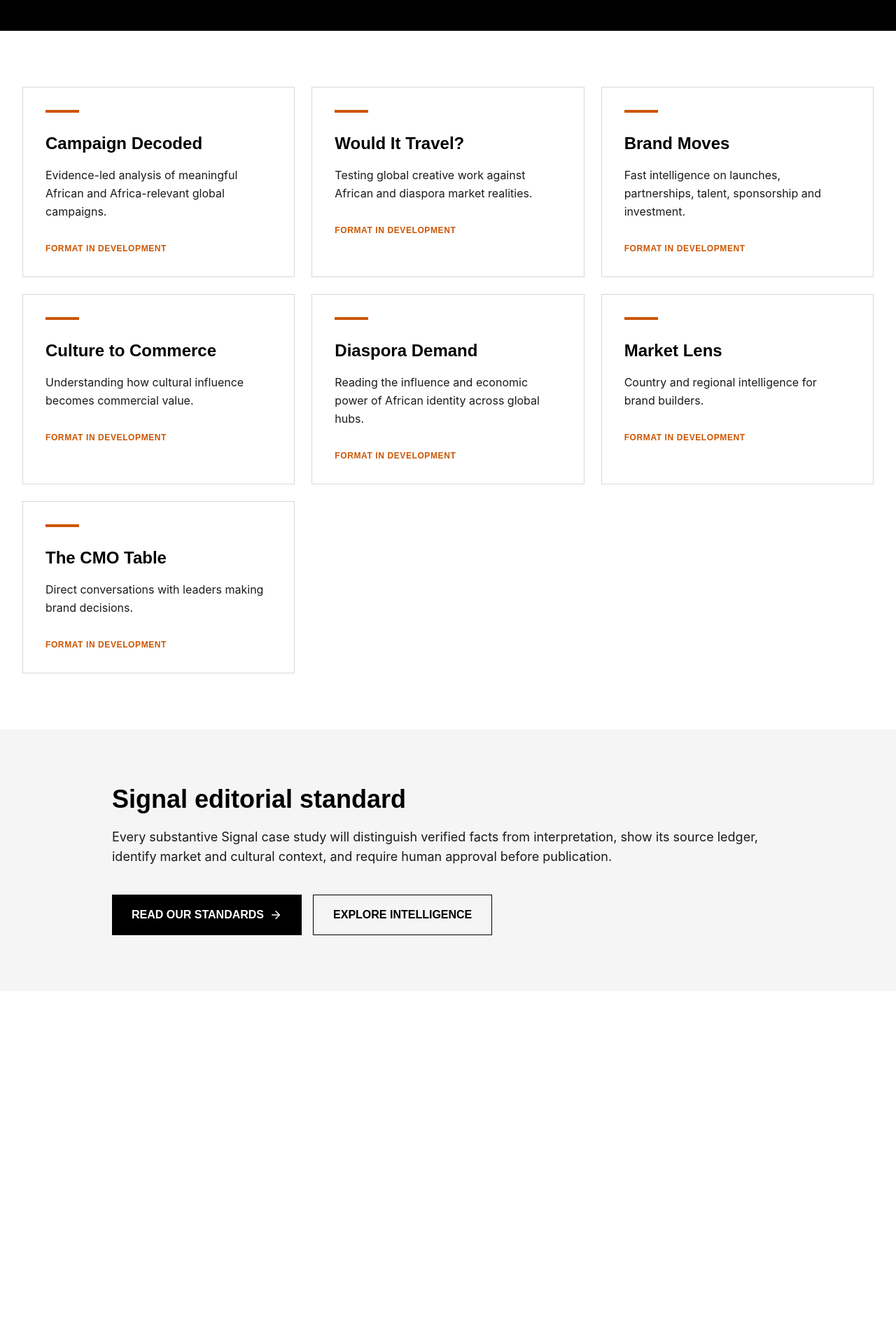
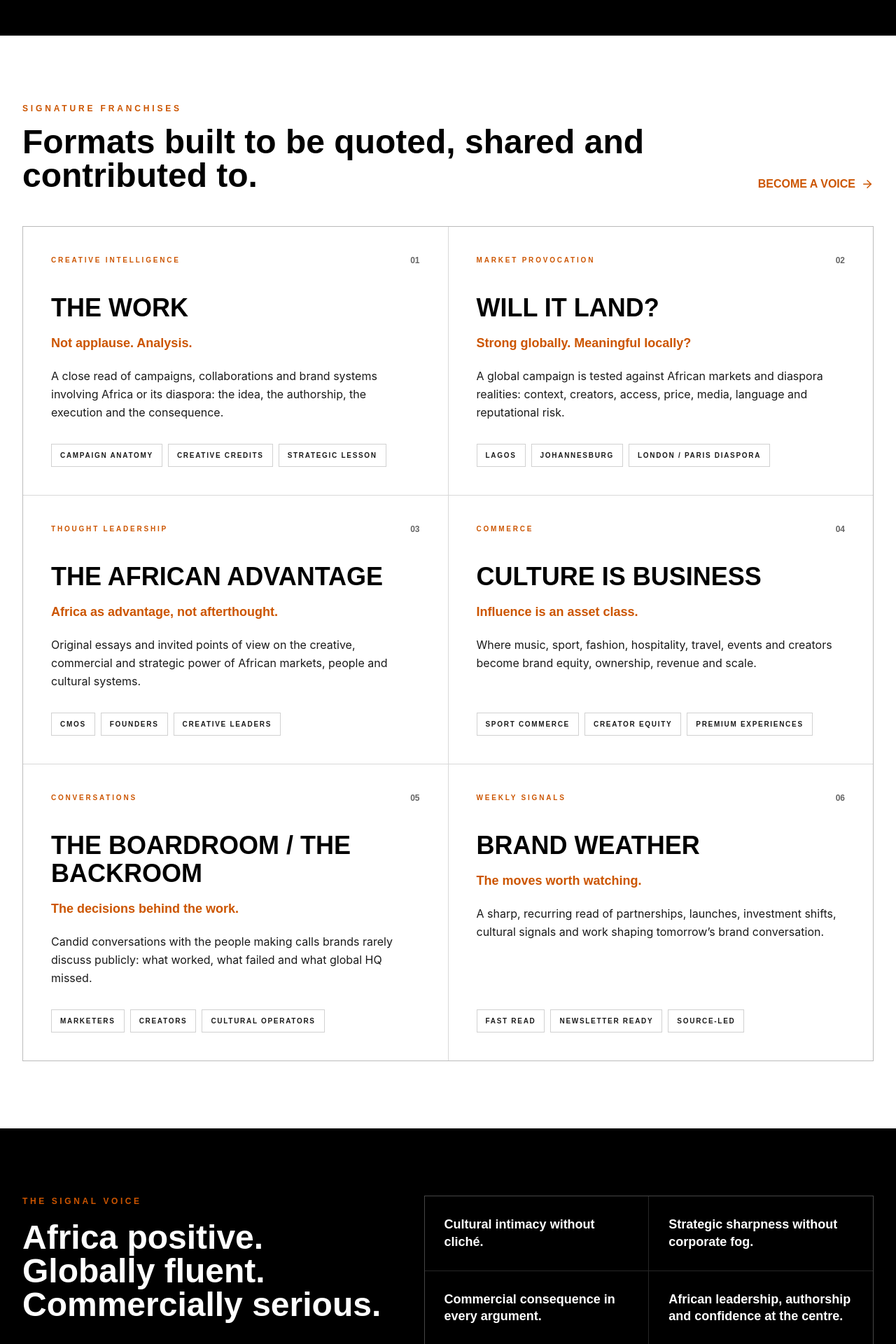
Before and after one commit to sshangasi-ux/monokromatik-production, a Next.js app: page /signal in a window 1280 px wide. Shown: the part 600-2520 px from the top of the page at 70% size. Before the commit the page ends 2016 px from the top, so only its background shows below. Built offline with nearby package versions, Linux system fonts and the light colour scheme.

Commit message:
feat: transform Signal into signature thought leadership platform

```diff
--- a/app/signal/page.tsx
+++ b/app/signal/page.tsx
@@ -1,48 +1,136 @@
 import Link from 'next/link';
-import { ArrowRight } from 'lucide-react';
+import { ArrowRight, Quote, Users } from 'lucide-react';
 import Navigation from '../components/Navigation';
 
-const formats = [
-  ['Campaign Decoded', 'Evidence-led analysis of meaningful African and Africa-relevant global campaigns.'],
-  ['Would It Travel?', 'Testing global creative work against African and diaspora market realities.'],
-  ['Brand Moves', 'Fast intelligence on launches, partnerships, talent, sponsorship and investment.'],
-  ['Culture to Commerce', 'Understanding how cultural influence becomes commercial value.'],
-  ['Diaspora Demand', 'Reading the influence and economic power of African identity across global hubs.'],
-  ['Market Lens', 'Country and regional intelligence for brand builders.'],
-  ['The CMO Table', 'Direct conversations with leaders making brand decisions.'],
+const franchises = [
+  {
+    title: 'THE WORK',
+    label: 'CREATIVE INTELLIGENCE',
+    statement: 'Not applause. Analysis.',
+    copy: 'A close read of campaigns, collaborations and brand systems involving Africa or its diaspora: the idea, the authorship, the execution and the consequence.',
+    examples: ['Campaign anatomy', 'Creative credits', 'Strategic lesson'],
+  },
+  {
+    title: 'WILL IT LAND?',
+    label: 'MARKET PROVOCATION',
+    statement: 'Strong globally. Meaningful locally?',
+    copy: 'A global campaign is tested against African markets and diaspora realities: context, creators, access, price, media, language and reputational risk.',
+    examples: ['Lagos', 'Johannesburg', 'London / Paris diaspora'],
+  },
+  {
+    title: 'THE AFRICAN ADVANTAGE',
+    label: 'THOUGHT LEADERSHIP',
+    statement: 'Africa as advantage, not afterthought.',
+    copy: 'Original essays and invited points of view on the creative, commercial and strategic power of African markets, people and cultural systems.',
+    examples: ['CMOs', 'Founders', 'Creative leaders'],
+  },
+  {
+    title: 'CULTURE IS BUSINESS',
+    label: 'COMMERCE',
+    statement: 'Influence is an asset class.',
+    copy: 'Where music, sport, fashion, hospitality, travel, events and creators become brand equity, ownership, revenue and scale.',
+    examples: ['Sport commerce', 'Creator equity', 'Premium experiences'],
+  },
+  {
+    title: 'THE BOARDROOM / THE BACKROOM',
+    label: 'CONVERSATIONS',
+    statement: 'The decisions behind the work.',
+    copy: 'Candid conversations with the people making calls brands rarely discuss publicly: what worked, what failed and what global HQ missed.',
+    examples: ['Marketers', 'Creators', 'Cultural operators'],
+  },
+  {
+    title: 'BRAND WEATHER',
+    label: 'WEEKLY SIGNALS',
+    statement: 'The moves worth watching.',
+    copy: 'A sharp, recurring read of partnerships, launches, investment shifts, cultural signals and work shaping tomorrow’s brand conversation.',
+    examples: ['Fast read', 'Newsletter ready', 'Source-led'],
+  },
+];
+
+const principles = [
+  'Cultural intimacy without cliché.',
+  'Strategic sharpness without corporate fog.',
+  'Commercial consequence in every argument.',
+  'African leadership, authorship and confidence at the centre.',
 ];
 
 export default function SignalPage() {
   return (
     <div className="min-h-screen bg-mono-white">
       <Navigation />
-      <section className="bg-mono-black text-mono-white py-24 md:py-32">
-        <div className="max-w-7xl mx-auto px-4 sm:px-6 lg:px-8">
-          <p className="text-xs tracking-[0.3em] font-display font-bold text-mono-amber mb-6">MONOKROMATIK SIGNAL</p>
-          <h1 className="max-w-5xl text-5xl md:text-7xl font-display font-bold leading-tight">Brand, Campaign &amp;<br className="hidden md:block" /> Commercial Intelligence.</h1>
-          <p className="max-w-2xl mt-8 text-lg md:text-xl text-mono-soft-white font-body">Analysing how brands earn relevance across Africa and its diaspora through culture, sport, entertainment, creators and commerce.</p>
+      <section className="bg-mono-black text-mono-white py-20 md:py-28 border-b border-mono-white/15">
+        <div className="max-w-7xl mx-auto px-4 sm:px-6 lg:px-8 grid lg:grid-cols-[1fr_320px] gap-12 items-end">
+          <div>
+            <p className="text-xs tracking-[0.35em] font-display font-bold text-mono-amber mb-7">MONOKROMATIK SIGNAL</p>
+            <h1 className="max-w-5xl text-5xl md:text-7xl font-display font-bold leading-[0.95]">The ideas.<br />The work.<br /><span className="text-mono-amber">The consequence.</span></h1>
+            <p className="max-w-2xl mt-8 text-lg md:text-xl text-mono-soft-white font-body leading-relaxed">Our authored platform for brand builders, creators and strategic voices examining how Africa shapes influence, relevance and growth.</p>
+          </div>
+          <div className="border-l border-mono-white/20 pl-7 pb-2">
+            <Quote className="text-mono-amber mb-6" size={30} />
+            <p className="text-2xl font-display font-bold leading-tight">Every story must leave the reader with a better way to see brand growth through Africa.</p>
+          </div>
         </div>
       </section>
-      <section className="py-20">
-        <div className="max-w-7xl mx-auto px-4 sm:px-6 lg:px-8 grid md:grid-cols-2 lg:grid-cols-3 gap-6">
-          {formats.map(([title, copy]) => (
-            <div key={title} className="border border-mono-gray/25 p-8 hover:border-mono-amber transition-colors">
-              <div className="h-1 w-12 bg-mono-amber mb-7" />
-              <h2 className="text-2xl font-display font-bold text-mono-black">{title}</h2>
-              <p className="mt-4 text-mono-charcoal font-body leading-relaxed">{copy}</p>
-              <p className="mt-8 text-xs font-display font-bold tracking-wider text-mono-amber">FORMAT IN DEVELOPMENT</p>
+
+      <section className="py-20 md:py-24">
+        <div className="max-w-7xl mx-auto px-4 sm:px-6 lg:px-8">
+          <div className="flex flex-col md:flex-row md:items-end md:justify-between gap-5 mb-12">
+            <div>
+              <p className="text-xs tracking-[0.32em] font-display font-bold text-mono-amber mb-4">SIGNATURE FRANCHISES</p>
+              <h2 className="text-4xl md:text-5xl font-display font-bold">Formats built to be quoted, shared and contributed to.</h2>
             </div>
-          ))}
+            <Link href="/conversations" className="inline-flex gap-2 items-center text-mono-amber font-display font-bold shrink-0">BECOME A VOICE <ArrowRight size={18} /></Link>
+          </div>
+          <div className="grid lg:grid-cols-2 gap-px bg-mono-gray/25 border border-mono-gray/25">
+            {franchises.map((format, index) => (
+              <article key={format.title} className="bg-mono-white p-8 md:p-10 min-h-[365px] flex flex-col justify-between">
+                <div>
+                  <div className="flex justify-between items-start">
+                    <p className="text-[10px] tracking-[0.28em] font-display font-bold text-mono-amber">{format.label}</p>
+                    <p className="text-xs font-display font-bold text-mono-gray">0{index + 1}</p>
+                  </div>
+                  <h3 className="mt-10 text-3xl md:text-4xl font-display font-bold text-mono-black">{format.title}</h3>
+                  <p className="mt-4 text-lg font-display font-bold text-mono-amber">{format.statement}</p>
+                  <p className="mt-5 font-body text-mono-charcoal leading-relaxed">{format.copy}</p>
+                </div>
+                <div className="flex flex-wrap gap-2 mt-8">
+                  {format.examples.map((example) => (
+                    <span key={example} className="border border-mono-gray/30 px-3 py-2 text-[10px] tracking-[0.17em] font-display font-bold text-mono-charcoal">{example.toUpperCase()}</span>
+                  ))}
+                </div>
+              </article>
+            ))}
+          </div>
         </div>
       </section>
-      <section className="bg-mono-soft-white py-20">
-        <div className="max-w-5xl mx-auto px-4 sm:px-6 lg:px-8">
-          <h2 className="text-4xl font-display font-bold text-mono-black">Signal editorial standard</h2>
-          <p className="mt-5 text-lg text-mono-charcoal font-body">Every substantive Signal case study will distinguish verified facts from interpretation, show its source ledger, identify market and cultural context, and require human approval before publication.</p>
-          <div className="mt-10 flex flex-col sm:flex-row gap-4">
-            <Link href="/editorial-standards" className="px-7 py-4 bg-mono-black text-mono-white font-display font-bold inline-flex gap-2 items-center">READ OUR STANDARDS <ArrowRight size={18} /></Link>
-            <Link href="/intelligence" className="px-7 py-4 border border-mono-black text-mono-black font-display font-bold">EXPLORE INTELLIGENCE</Link>
+
+      <section className="bg-mono-black text-mono-white py-20 md:py-24">
+        <div className="max-w-7xl mx-auto px-4 sm:px-6 lg:px-8 grid lg:grid-cols-[0.9fr_1.1fr] gap-12">
+          <div>
+            <p className="text-xs tracking-[0.3em] font-display font-bold text-mono-amber">THE SIGNAL VOICE</p>
+            <h2 className="mt-5 text-4xl md:text-5xl font-display font-bold">Africa positive.<br />Globally fluent.<br />Commercially serious.</h2>
           </div>
+          <div className="grid sm:grid-cols-2 gap-px bg-mono-white/15 border border-mono-white/15">
+            {principles.map((principle) => (
+              <p key={principle} className="bg-mono-black p-7 text-lg font-display font-bold leading-snug">{principle}</p>
+            ))}
+          </div>
+        </div>
+      </section>
+
+      <section className="py-20 bg-mono-soft-white">
+        <div className="max-w-6xl mx-auto px-4 sm:px-6 lg:px-8 grid lg:grid-cols-[1fr_330px] gap-10 items-center">
+          <div>
+            <p className="text-xs tracking-[0.3em] font-display font-bold text-mono-amber">CONTRIBUTING VOICES</p>
+            <h2 className="mt-5 text-4xl font-display font-bold text-mono-black">Built with Africa’s leading marketers, creators and strategic thinkers.</h2>
+            <p className="mt-6 text-lg text-mono-charcoal font-body leading-relaxed">Signal is designed as a home for authored arguments, informed disagreement and behind-the-work insight — not generic interviews or sponsored celebration.</p>
+          </div>
+          <Link href="/conversations" className="bg-mono-white border border-mono-gray/25 p-8 hover:border-mono-amber transition-colors">
+            <Users className="text-mono-amber" size={25} />
+            <p className="mt-7 font-display font-bold text-2xl text-mono-black">The Boardroom / The Backroom</p>
+            <p className="mt-4 text-mono-charcoal font-body">See the contributor and conversation proposition.</p>
+            <p className="mt-7 inline-flex gap-2 text-mono-amber font-display font-bold">EXPLORE <ArrowRight size={17} /></p>
+          </Link>
         </div>
       </section>
     </div>
```
